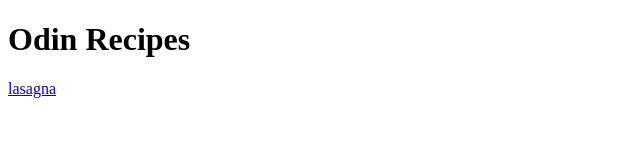
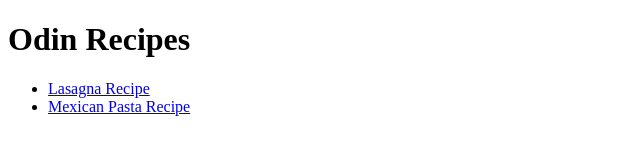
Before and after one commit to Sahasra-Sagiraju/odin-recipes, a plain HTML site: page index.html in a window 1280 px wide. Shown: the whole page, without its empty margins (0-640 px from the left). Drawn offline with Linux system fonts and the light colour scheme.

Commit message:
Added unordered-list of recipes to index.html

```diff
--- a/index.html
+++ b/index.html
@@ -8,6 +8,10 @@
 
     <body>
         <h1>Odin Recipes</h1>
-        <a href="./recipes/lasagna.html">lasagna</a>
+
+        <ul>
+            <li><a href="./recipes/lasagna.html">Lasagna Recipe</a></li>
+            <li><a href="./recipes/pasta.html">Mexican Pasta Recipe</a></li>
+        </ul>
     </body>
 </html>
```
